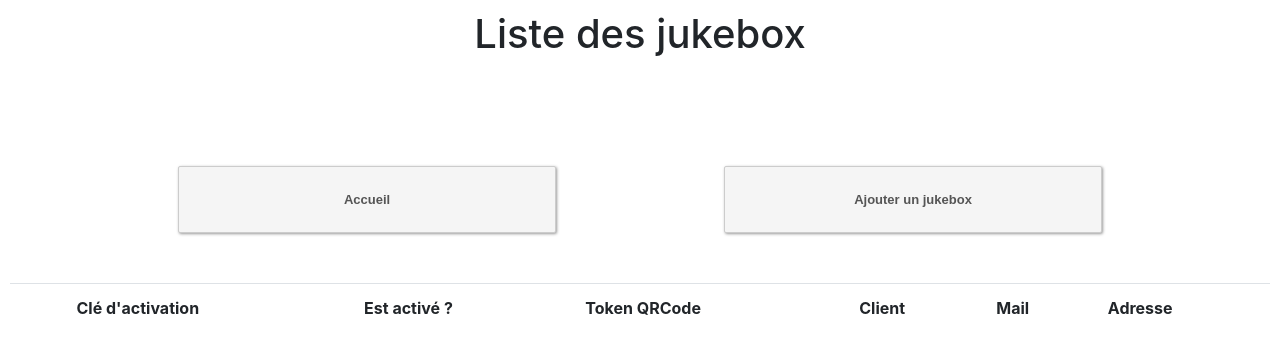
After one commit to Les-Poros/jukeinthebox-serveur, a PHP site: template src/views/ListJukebox.html.twig in a window 1280 px wide. The commit adds this page. Shown: the top 357 px of the page. Run offline with PHP 8.4, Linux system fonts and the light colour scheme; the template is opened without the code that fills it, so the values that code supplies are empty; some libraries are stand-ins or nearby versions.

Commit message:
interface avec twig

```diff
--- a/composer.json
+++ b/composer.json
@@ -4,7 +4,8 @@
     "require": {
         "illuminate/database": "5.5.*",
         "php": ">=7.0",
-        "slim/slim": "^3.0"
+        "slim/slim": "^3.0",
+        "slim/twig-view": "^2.4"
     },
     "autoload": {
         "psr-4": {
--- a/container.php
+++ b/container.php
@@ -30,5 +30,6 @@ $container['FileController'] = function ($c){
 };
 
 $container['ServeurController'] = function ($c){
-    return new ServeurController();
+    $view = $c->get('view');
+    return new ServeurController($view);
 };
--- a/index.php
+++ b/index.php
@@ -6,6 +6,7 @@ use Illuminate\Database\Capsule\Manager as DB;
 use jukeinthebox\bd\Connection;
 use jukeinthebox\controllers\FileController;
 use jukeinthebox\controllers\CatalogueController;
+use jukeinthebox\controllers\ServeurController;
 
 $ini = parse_ini_file('src/conf/conf.ini');
 
--- a/src/css/jukeinthebox.css
+++ b/src/css/jukeinthebox.css
@@ -11,22 +11,10 @@ h1 {
   display: flex;
   flex-direction: row;
   justify-content: space-evenly;
-  padding-top: 100px;
+  padding-top: 50px;
 }
 
 .button {
-  padding: 25px 6px 25px 6px;
-  font: bold 13px Arial;
-  background: #f5f5f5;
-  color: #555;
-  border-radius: 2px;
-  border: 1px solid #ccc;
-  box-shadow: 1px 1px 3px #999;
-  text-align: center;
-}
-
-.buttonAlone {
-  width: 30%;
   padding: 25px 6px 25px 6px;
   font: bold 13px Arial;
   background: #f5f5f5;
--- a/src/scss/_accueil.scss
+++ b/src/scss/_accueil.scss
@@ -16,23 +16,11 @@ h1{
 	display: flex;
 	flex-direction: row;
 	justify-content: space-evenly;
-	padding-top: 100px;
+	padding-top: 50px;
 }
 
 .button{
 	padding: 25px 6px 25px 6px;
-	font:bold 13px Arial;
-	background: $buttonBackground;
-	color: $buttonColor;
-	border-radius:2px;
-	border:1px solid $buttonBorder;
-	box-shadow:1px 1px 3px $buttonShadow;
-	text-align: center;
-}
-
-.buttonAlone{
-	width: 30%;
-    padding: 25px 6px 25px 6px;
 	font:bold 13px Arial;
 	background: $buttonBackground;
 	color: $buttonColor;
--- /dev/null
+++ b/src/views/ListJukebox.html.twig
@@ -0,0 +1,56 @@
+<!DOCTYPE html>
+<html>
+
+	<head>
+		<meta charset="UTF-8">
+		<link rel="stylesheet" href="{{url}}/src/css/jukeinthebox.css">
+        <link rel="stylesheet" href="https://maxcdn.bootstrapcdn.com/bootstrap/4.0.0/css/bootstrap.min.css" integrity="sha384-Gn5384xqQ1aoWXA+058RXPxPg6fy4IWvTNh0E263XmFcJlSAwiGgFAW/dAiS6JXm" crossorigin="anonymous">
+	</head>
+
+	<body>
+		<div class="mainContainer">
+				<h1>Liste des jukebox</h1>
+				<div class="buttons">
+					<a href="{{url}}/"><div class="button">Accueil</div></a>
+					<a href="{{url}}/CreateJukebox"><div class="button">Ajouter un jukebox</div></a>
+				</div>
+
+                {% if idJukebox != '' %}
+                    <div class="newJukebox">
+                        <p>Le jukebox {{idJukebox}} a été créé pour {{nomClient}} à l'adresse {{adresseClient}}.<br>
+                        Clé d'api à envoyer : {{token}} <br>
+                        à l'adresse mail {{mailClient}}</p>
+                    </div>
+                {% endif %}
+
+                <table class="table table-hover">
+					<tr>
+						<th scope="col">&nbsp;</th>
+						<th scope="col">Clé d'activation</th>
+						<th scope="col">Est activé ?</th>
+						<th scope="col">Token QRCode</th>
+						<th scope="col">Client</th>
+						<th scope="col">Mail</th>
+						<th scope="col">Adresse</th>
+					</tr>
+
+                    {% for j in listJukebox %}
+                        <tr>
+					        <td>Jukebox n°{{j['idJukebox']}}</td> <td>{{j['tokenActivation']}}</td>
+
+                            {% if j['estActive'] == 1 %}
+                                <td>oui</td>
+                            {% else %}
+                                <td>non</td>
+                            {% endif %}
+                            <td>{{j['qr_code']}}</td>
+                            <td>{{j['nomClient']}}</td>
+                            <td>{{j['mailClient']}}</td>
+                            <td>{{j['adresseClient']}}</td>
+				        </tr>
+                    {% endfor %}
+                </table>
+        </div>
+	</body>
+
+</html>
```
Also changed, not shown: src/controllers/ServeurController.php (+37 -126 lines), src/views/AddJukebox.html.twig (added, +37 -0 lines), src/views/Home.html.twig (added, +19 -0 lines).
